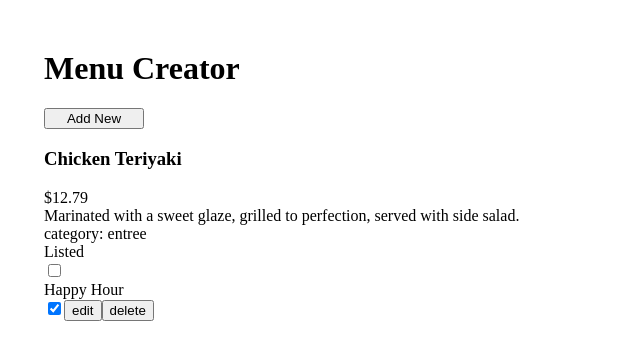
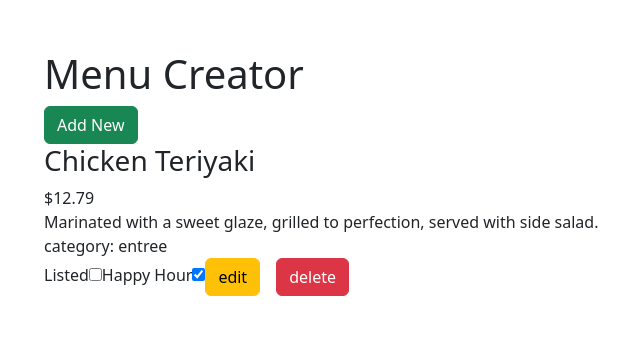
Before and after one commit to vanquiche/menu-creator, an Angular app: page / in a window 1280 px wide. Shown: the top 360 px of the page, without its empty margins (6-646 px from the left). Built offline with nearby package versions, Linux system fonts and the light colour scheme.

Commit message:
add bootstrap to project

```diff
--- a/angular.json
+++ b/angular.json
@@ -27,9 +27,10 @@
               "src/assets"
             ],
             "styles": [
+              "./node_modules/bootstrap/dist/css/bootstrap.min.css",
               "src/styles.css"
             ],
-            "scripts": []
+            "scripts": ["./node_modules/bootstrap/dist/js/bootstrap.bundle.min.js"]
           },
           "configurations": {
             "production": {
--- a/src/app/app.component.html
+++ b/src/app/app.component.html
@@ -3,7 +3,7 @@
 <!-- button toggles visibility of form -->
 <button
     [ngClass]="{'blur': editForm || openForm}"
-    class="toggleFormBtn"
+    class="btn btn-success"
     (click)="toggleForm()"
 >
     Add New
--- a/src/app/item-card/item-card.component.html
+++ b/src/app/item-card/item-card.component.html
@@ -18,6 +18,6 @@
         [checked]="item.happyHour"
         (change)="handleCheck(item.id, 'happyHour', item.happyHour)"
     >
-    <button (click)="onEdit(item)">edit</button>
-    <button (click)="onDelete(item.id)">delete</button>
+    <button class="btn btn-warning me-3" (click)="onEdit(item)">edit</button>
+    <button type="button" class="btn btn-danger"(click)="onDelete(item.id)">delete</button>
 </div>
--- a/src/styles.css
+++ b/src/styles.css
@@ -10,9 +10,6 @@ p {
   padding: 0;
 }
 
-label {
-  display: block;
-}
 
 /* Chrome, Safari, Edge, Opera */
 input::-webkit-outer-spin-button,
```
